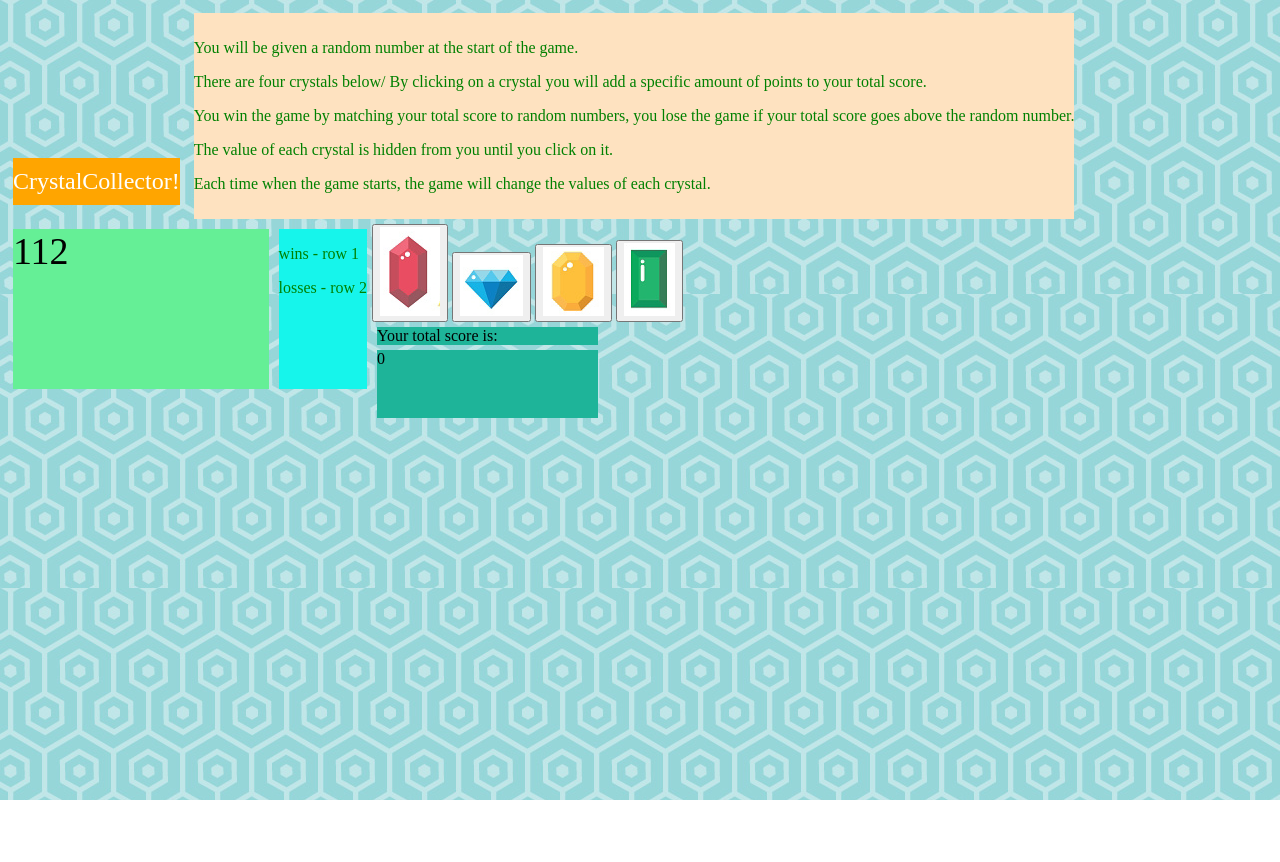
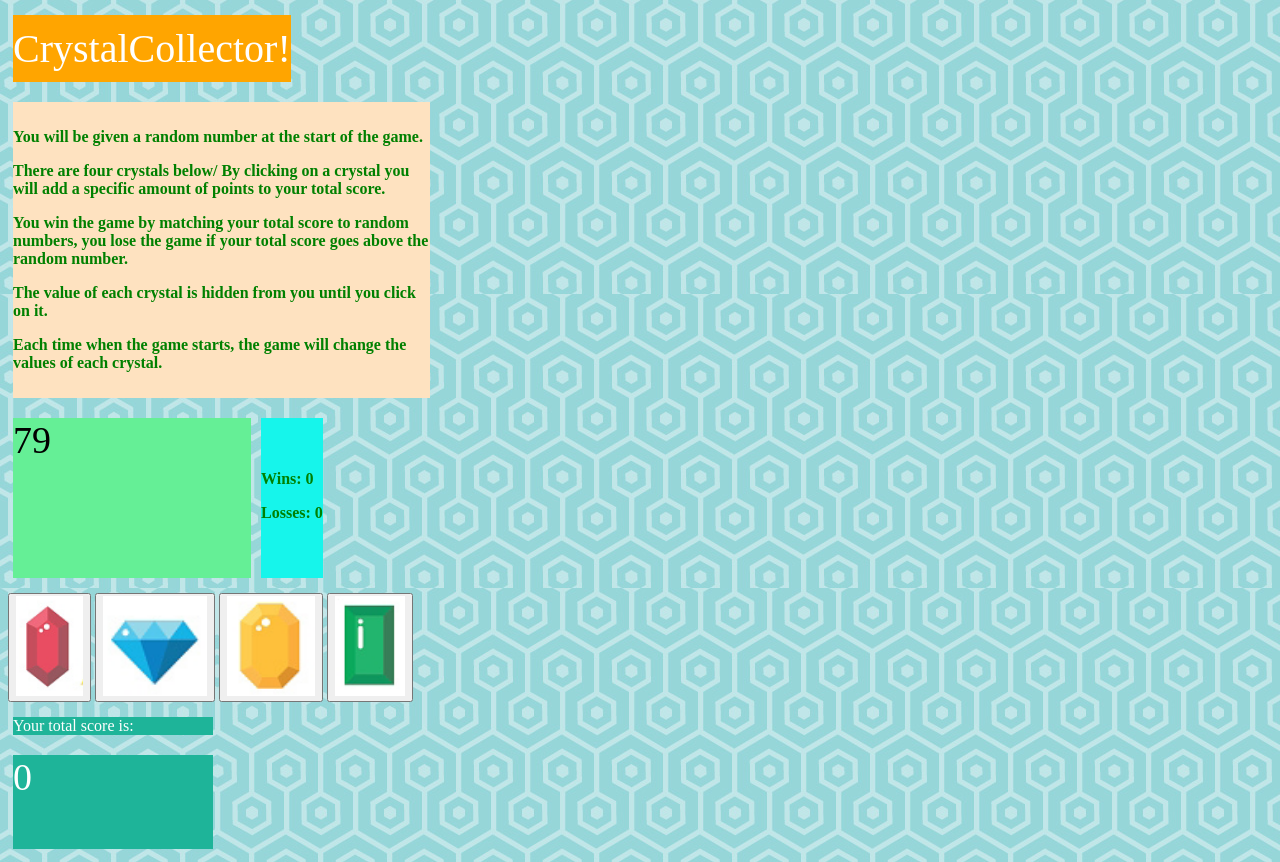
Before and after one commit to Ambiguous26/week-4-game, a plain HTML site: page index.html in a window 1280 px wide. Before the commit the page ends 800 px from the top, so only its background shows below. Drawn offline with Linux system fonts and the light colour scheme.

Commit message:
final project

```diff
--- a/assets/css/style.css
+++ b/assets/css/style.css
@@ -1,40 +1,41 @@
-/*why id the background image not loading?*/
 body {
 	background-image: url("../images/background_img.jpg");
-
 }
 
 p {
 	color: green;
+}
 
+.row {
+	margin: 10px 0px 10px 0px;
+}
 
+.row:after {
+	display: block;
+	content: "";
+	clear: both;
 }
-.one {
+
+#header {
 	background-color: orange;
 	color: white;
 	padding-top: 10px;
 	padding-bottom: 10px;
-	font-size: 24px;
+	font-size: 40px;
 	display: inline-block;
 	margin: 5px;
+}
 
-
-}
 .two {
 	margin: 5px;
 	background-color: #FEE2C0;
 	padding-top: 10px;
 	padding-bottom: 10px;
-	float: bottom;
 	display: inline-block;
+	width: 33%;
+	font-weight: bold;
+}
 
-
-	/*need to fix the lines for the background color*/
-}
-.threefour {
-	float: left;
-
-}
 #three {
 	margin: 5px;
 	padding-right: 200px;
@@ -44,40 +45,40 @@ p {
 	font-size: 38px;
 	position: top;
 	height: 160px;
-	vertical-align: top;
-	position: top;
+}
 
-}
 .four {
+	position: relative;
+	display: inline-block;
 	margin: 5px;
 	background-color: #16F5EB;
-	float: right;
+	float: left;
 	align-items: left;
 	height: 160px;
-}
-.five {
-
-
-
+	color: black;
+	font-weight: bold;
 }
 
-
-.sixseven {
-	display: inline-block;
-}
 .six {
 	margin: 5px;
 	background-color: #1EB499;
-
-	padding-right: 100px;
-
-
+	display: inline-block;
+	width: 200px;
+	color: white;
 }
 
 .seven{
 	margin: 5px;
 	background-color: #1EB499;
 	padding-bottom: 50px;
-	padding-right: 100px;
+	display: inline-block;
+	width: 200px;
+	color: white;
+	font-size: 38px;
+}
 
+img {
+	height: 100px;
+	padding: 0px;
+	background-color: white;
 }
--- a/assets/javascript/game.js
+++ b/assets/javascript/game.js
@@ -1,18 +1,16 @@
-
-// player is shown a random number at the start of the game.
-	//who to start game?
-
-
+window.onload = function() {
 
 	var	game = {
-		randomNumber: Math.floor((Math.random() * (120-18)) + 19),
-		randomCrystalNumber: Math.floor((Math.random() * 12) + 1 ),
-		newValue: "randomCrystalNumber",
+		randomNumber: 0,
+		redCrystalValue: 0,
+		blueCrystalValue: 0,
+		yellowCrystalValue: 0,
+		greenCrystalValue: 0,
+		counter: 0,
 		wins: 0,
 		losses: 0,
 
-
-		// a random number will be genereated between 19-120
+		// a random number will be genereated between 19-120 at the start of the game.
 		generateRandomNumber: function() {
 			// this makes it so a random number is generated every time the page is refresed
 			this.randomNumber = Math.floor((Math.random() * (120-18)) + 19);
@@ -29,7 +27,10 @@
 			// 	alert ("look out!");
 
 			},
-
+		// Actions when player clicks on a cystal
+		// button on click event will add an amout to the counter
+		// each crystal should have a value between 1-12
+		// pushed effects to the html
 		generateRandomCrystalNumber: function(){
 			// checked that number was generating properly -- received no alert
 	 		// for (var i = 0; i < 100; i++){
@@ -37,51 +38,83 @@
 			// var newRandomCystalNumber = Math.floor((Math.random() * 12) + 1 );
 			// if (newRandomCystalNumber < 1 || newRandomCystalNumber> 12)
 			// 	alert("look out!");
-			document.getElementById("red").onclick = this.generateRandomCrystalNumber;
-			this.randomCystalNumber = Math.floor((Math.random() * 12) + 1 );
-
-			document.getElementById("red").value = this.randomCrystalNumber;
-			// tested that amount was being generated for red crystal
-				// console.log(document.getElementById("red").value = this.randomCrystalNumber);
-			document.getElementById("red").onclick = this.generateRandomCrystalNumber;
-
-
-
+			this.redCrystalValue = Math.floor((Math.random() * 12) + 1 );
+			this.blueCrystalValue = Math.floor((Math.random() * 12) + 1 );
+			this.yellowCrystalValue = Math.floor((Math.random() * 12) + 1 );
+			this.greenCrystalValue = Math.floor((Math.random() * 12) + 1 );
 			},
 
+		// How wins and losses are calculated...
+		checkWins: function() {
+			// if user's score (Counter) is  === the amount generated game is won
+			if (this.counter === this.randomNumber) {
+				// add 1 to total wins.
+				game.wins++;
+				// the caption "You Win" will show
+				document.getElementById("caption").innerHTML = "You Win!!!";
+				// Amt of wins will show
+				document.getElementById("fourwins").innerHTML = game.wins;
+				// reset function is called
+				reset();
+			}
+			// if user's score (counter) is > than the amt generated the game is lost
+			else if (this.counter > this.randomNumber) {
+					// add 1 to total losses
+					game.losses++;
+					// The caption "You Lost" will show within HTML
+					document.getElementById("caption").innerHTML = "You Lost!!!";
+					// Amt of losses will show within HTML
+					document.getElementById("fourlosses").innerHTML = game.losses;
+					// reset function is called
+					reset();
+			};
+		}
 
 	} //end of object
 
+	// function for resetting the game was created
+	function reset () {
+		// function for generating a random number is automatically ran
+		game.generateRandomNumber();
+		// function for generating random crystal values is automatically generated
+		game.generateRandomCrystalNumber();
+		// score counter resets to 0
+		game.counter = 0;
+		// sore shows as 0 within HTML
+		document.getElementById("gamescore").innerHTML = 0;
+	};
+	// calling the reset function
+	reset ();
 
+	// event listener for red crystal
+	document.getElementById("red").addEventListener ("click", function(){
+		// add to counter based on the random amt for the "RED" crystal
+		game.counter+= game.redCrystalValue;
+		// print to html
+		console.log(game.counter);
+		// shoot score to HTML
+		document.getElementById("gamescore").innerHTML = game.counter;
+		// run check wins function so the wins or losses increases.		game.checkWins();
+	})
 
+	document.getElementById("blue").addEventListener ("click", function(){
+		game.counter+= game.blueCrystalValue;
+		console.log(game.counter);
+		document.getElementById("gamescore").innerHTML = game.counter;
+		game.checkWins();
+	})
 
+	document.getElementById("yellow").addEventListener ("click", function(){
+		game.counter+= game.yellowCrystalValue;
+		console.log(game.counter);
+		document.getElementById("gamescore").innerHTML = game.counter;
+		game.checkWins();
+	})
 
-
-
-
-
-
-	// Actions when player clicks on a cystal
-		// button on click event will add an amout to the counter
-		// each crystal should have a value between 1-12
-		// pushed effects to the html
-
-// need to call this function outside of object for it to run
-game.generateRandomNumber();
-game.generateRandomCrystalNumber();
-// console.log(generateRandomCrystalNumber)
-
-
-
-// rules for winning/lossing
-		// conditional statement:
-		// if the number === the amount generated game is won
-		// add 1 to total wins.
-		// game stops.
-
-		// else if number < || > than gererated number game is lost.
-		// add 1 to total losses
-		// games stops
-
-	// games restarts automatically and a new number is generated
-	// score counter resets to 0
+	document.getElementById("green").addEventListener ("click", function(){
+		game.counter+= game.greenCrystalValue;
+		console.log(game.counter);
+		document.getElementById("gamescore").innerHTML = game.counter;
+		game.checkWins();
+	})
+}
--- a/index.html
+++ b/index.html
@@ -10,10 +10,12 @@
     </head>
     <body>
 
-	     <div class="zero">
-	        <div class="one">
+	     <div class="row">
+	        <div id="header">
 	        	CrystalCollector!
 	        </div>
+        </div>
+        <div class="row">
 	        <div class="two">
 	        	<p>You will be given a random number at the start of the game.
 				</p>
@@ -26,24 +28,36 @@
 				<p>Each time when the game starts, the game will change the values of each crystal.
 				</p>
 	        </div>
-	        <div class="threefour">
+	    </div>
+	    <div class="row">
         	<div id="three">
         		<p>
         			0
         		</p>
         	</div>
+
         	<div class="four">
         		<p>
-	        			wins - row 1
+        			<span id="caption">
+
+        			</span>
+        			<br>
+        			<br>
+        			Wins:
+        			<span id="fourwins">
+        			0
+        			</span>
         		</p>
         		<p>
-	        			losses - row 2
+        			Losses:
+        			<span id="fourlosses">
+        			0
+        			</span>
         		</p>
         	</div>
 	    </div>
 
-
-			<div class="five">
+		<div class="row">
 			<div>
 
 				<button id="red" type="submit"><img src="assets/images/red.png" alt="submit">
@@ -60,16 +74,18 @@
 
 			</div>
 		</div>
-			<div class="sixseven">
+		<div class="row">
 			<div class="six">
 				Your total score is:
 			</div>
-				<div class="seven">
+		</div>
+		<div>
+			<div class="seven" id="gamescore">
 				0
 			</div>
 		</div>
 
-		</div>
+
 
     	<script type="text/javascript" src="assets/javascript/game.js"> </script>
     </body>
```
Lines whose indentation alone changed are shown as unchanged.
